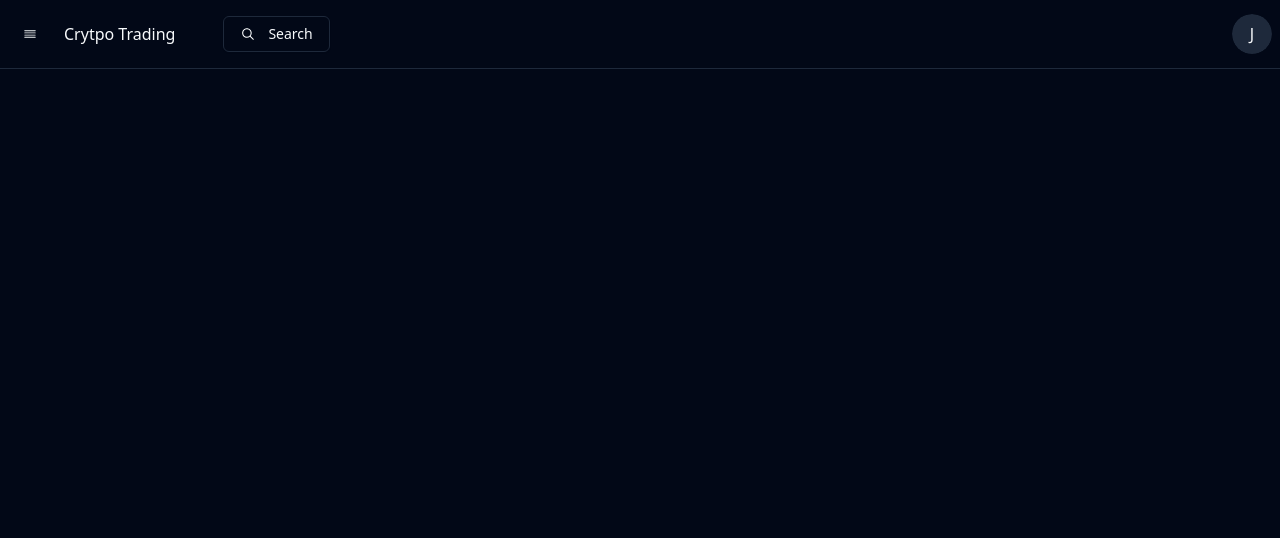
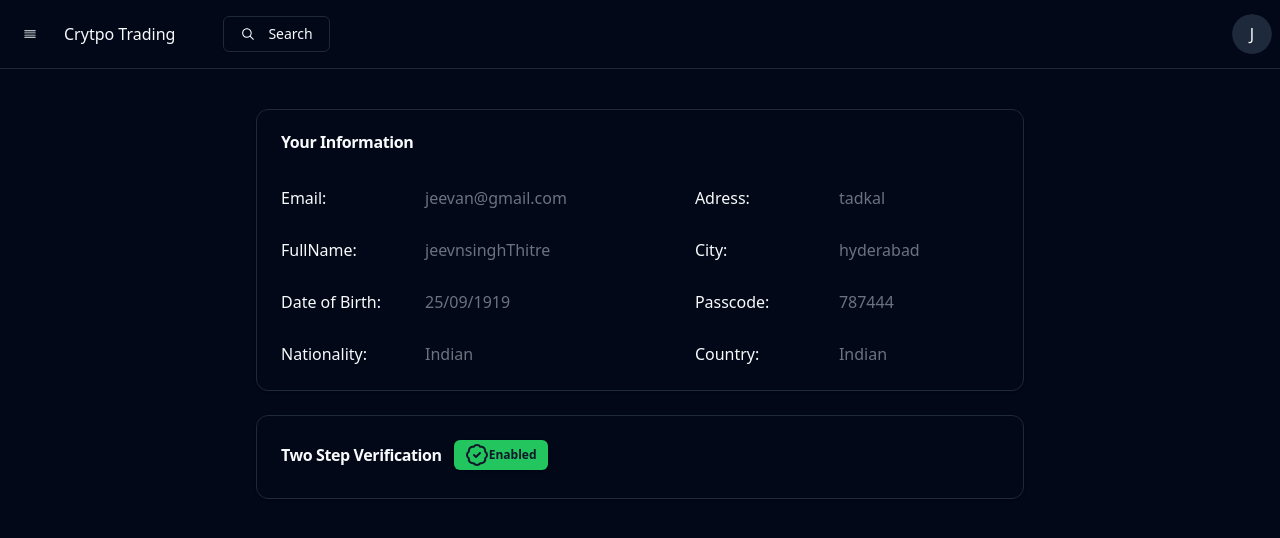
Before and after one commit to Student-jeevan/RealTimeTradingApp, a React app in the folder frontend/: page /profile in a window 1280 px wide. Shown: the top 538 px of the page. Built offline with nearby package versions, Linux system fonts and the light colour scheme; the HTML template or start-up script is replaced by a standard one.

Commit message:
profile page updated

```diff
--- /dev/null
+++ b/frontend/src/components/ui/badge.jsx
@@ -0,0 +1,34 @@
+import * as React from "react"
+import { cva } from "class-variance-authority";
+
+import { cn } from "@/lib/utils"
+
+const badgeVariants = cva(
+  "inline-flex items-center rounded-md border px-2.5 py-0.5 text-xs font-semibold transition-colors focus:outline-none focus:ring-2 focus:ring-ring focus:ring-offset-2",
+  {
+    variants: {
+      variant: {
+        default:
+          "border-transparent bg-primary text-primary-foreground shadow hover:bg-primary/80",
+        secondary:
+          "border-transparent bg-secondary text-secondary-foreground hover:bg-secondary/80",
+        destructive:
+          "border-transparent bg-destructive text-destructive-foreground shadow hover:bg-destructive/80",
+        outline: "text-foreground",
+      },
+    },
+    defaultVariants: {
+      variant: "default",
+    },
+  }
+)
+
+function Badge({
+  className,
+  variant,
+  ...props
+}) {
+  return (<div className={cn(badgeVariants({ variant }), className)} {...props} />);
+}
+
+export { Badge, badgeVariants }
--- a/frontend/src/pages/Profile/Profile.jsx
+++ b/frontend/src/pages/Profile/Profile.jsx
@@ -1,9 +1,75 @@
+import { Badge } from '@/components/ui/badge'
+import { Card ,CardTitle , CardHeader , CardContent } from '@/components/ui/card'
+import { VerifiedIcon } from 'lucide-react'
 import React from 'react'
 
 function Profile() {
     return (
-        <div>
+        <div className='flex flex-col items-center mb-5'>
+            <div className='pt-10 w-full lg:w-[60%]'>
+                <Card>
+                    <CardHeader className='pb-9'>
+                        <CardTitle>Your Information</CardTitle>
+                    </CardHeader>
+                    <CardContent>
+                        <div className='lg:flex gap-32'>
+                            <div className='space-y-7'>
+                                <div className='flex'>
+                                    <p className='w-[9rem]'>Email:</p>
+                                    <p className='text-gray-500'>jeevan@gmail.com</p>
+                                </div>
+                                <div className='flex'>
+                                    <p className='w-[9rem]'>FullName:</p>
+                                    <p className='text-gray-500'>jeevnsinghThitre</p>
+                                </div>
+                                <div className='flex'>
+                                    <p className='w-[9rem]'>Date of Birth:</p>
+                                    <p className='text-gray-500'>25/09/1919</p>
+                                </div>
+                                <div className='flex'>
+                                    <p className='w-[9rem]'>Nationality:</p>
+                                    <p className='text-gray-500'>Indian</p>
+                                </div>
+                            </div>
+                             <div className='space-y-7'>
+                                <div className='flex'>
+                                    <p className='w-[9rem]'>Adress:</p>
+                                    <p className='text-gray-500'>tadkal</p>
+                                </div>
+                                <div className='flex'>
+                                    <p className='w-[9rem]'>City:</p>
+                                    <p className='text-gray-500'>hyderabad</p>
+                                </div>
+                                <div className='flex'>
+                                    <p className='w-[9rem]'>Passcode:</p>
+                                    <p className='text-gray-500'>787444</p>
+                                </div>
+                                <div className='flex'>
+                                    <p className='w-[9rem]'>Country:</p>
+                                    <p className='text-gray-500'>Indian</p>
+                                </div>
+                            </div>
+                        </div>
+                    </CardContent>
+                </Card>
+                <div className='mt-6'>
+                    <Card className='w-full'>
+                        <CardHeader className='pb-7'>
+                            <div className='flex items-center gap-3'>
+                                <CardTitle>Two Step Verification</CardTitle>
+                                    {true?<Badge className='bg-green-500'>
+                                        <VerifiedIcon/>
+                                        <span>Enabled</span>
+                                       </Badge>:<Badge className='bg-green-500'>
+                                        <VerifiedIcon/>
+                                        <span>Enabled</span>
+                                       </Badge>}
 
+                            </div>
+                        </CardHeader>
+                    </Card>
+                </div>
+            </div>
         </div>
     )
 }
```
